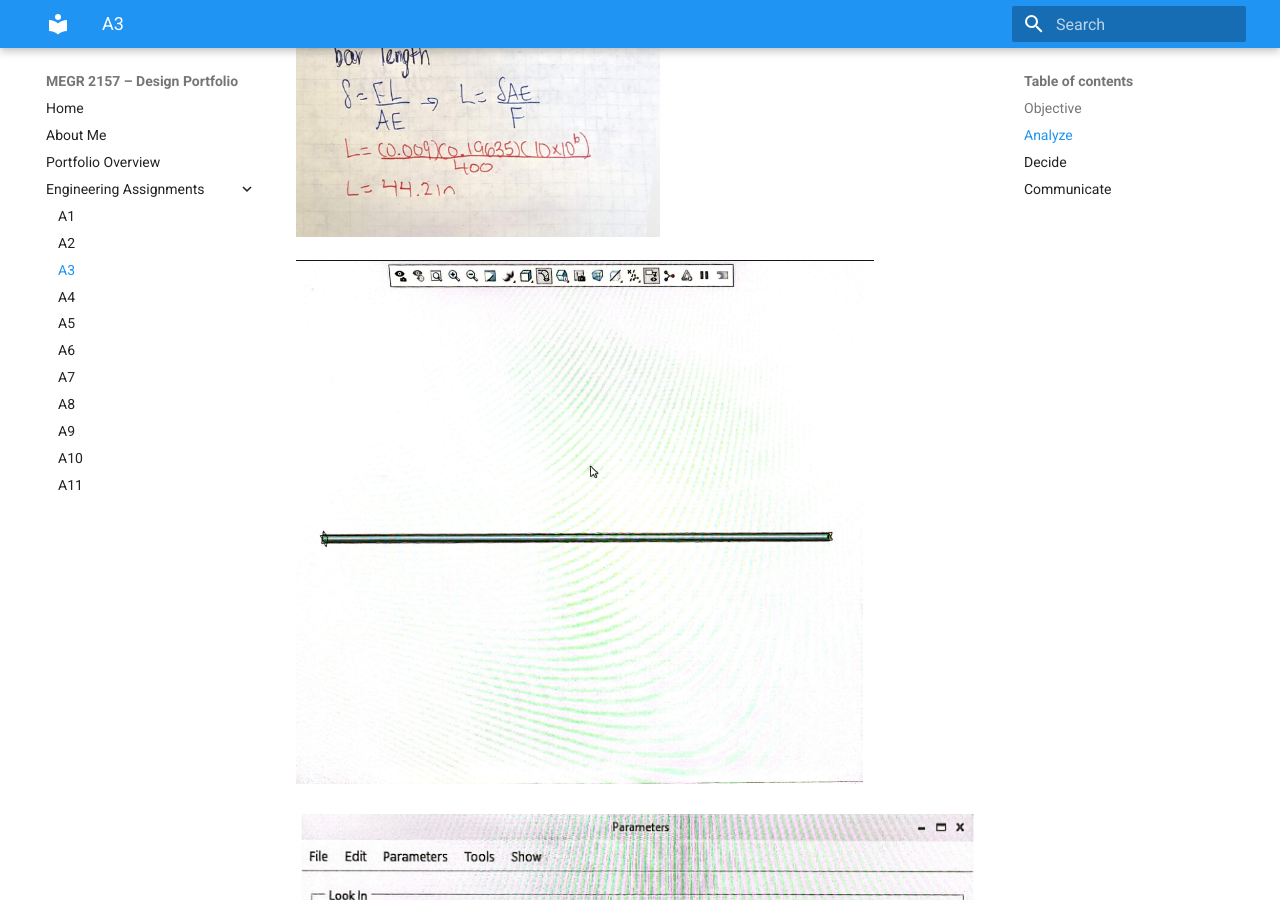
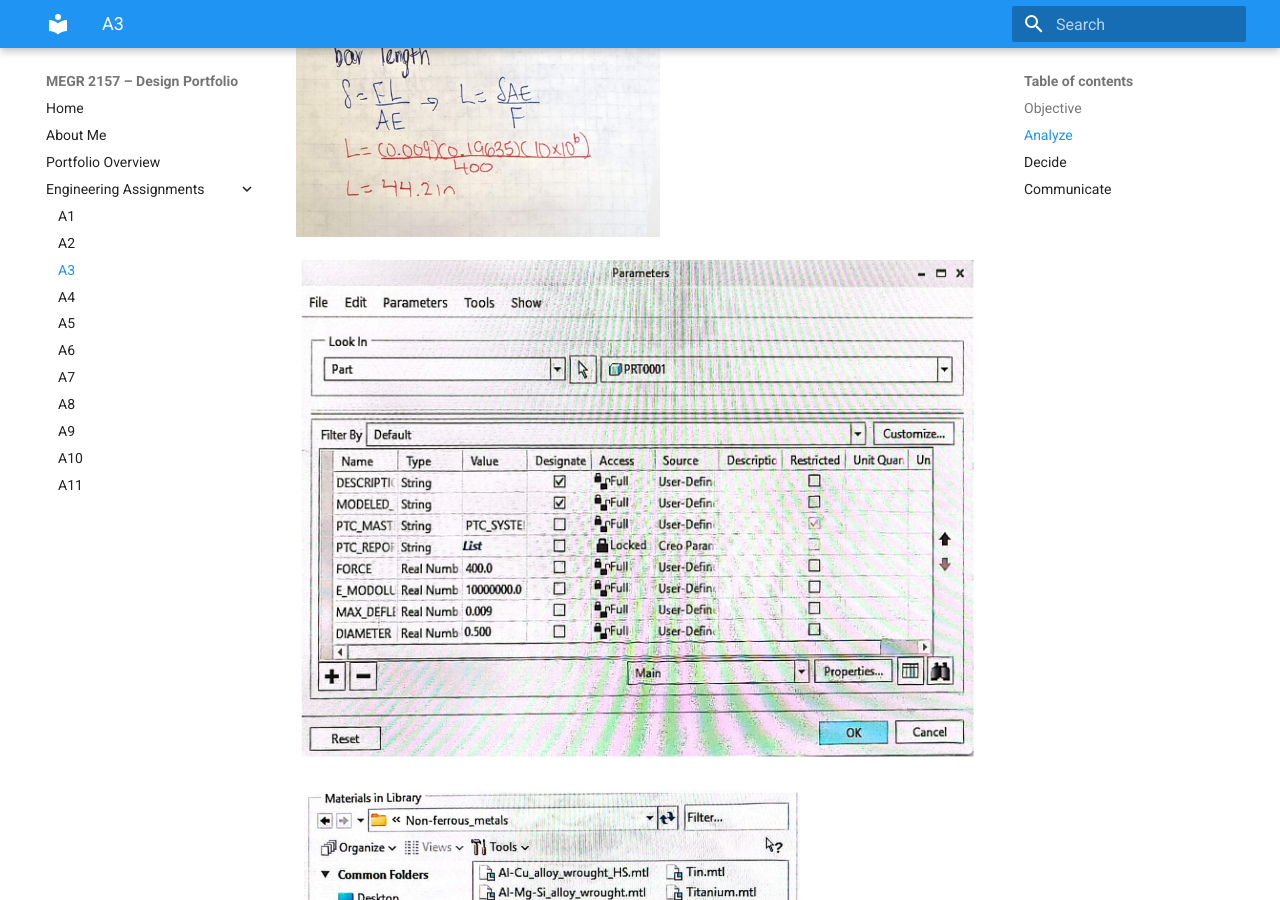
Before and after one commit to ncenatus/design-project-portfolio, an MkDocs documentation site: the page built from docs/assignments/A03/index.md, in a window 1280 px wide and 900 px high, scrolled down 495 px. Built offline with MkDocs 1.6.1 and Material for MkDocs 9.7.7, drawn with Linux system fonts in a browser that asks for light colours.

Commit message:
Update index.md

```diff
--- a/docs/assignments/A03/index.md
+++ b/docs/assignments/A03/index.md
@@ -6,7 +6,7 @@
 ## Analyze
 ![A3](A.png)
 
-![A3](PART.png)
+
 
 ![A3](PARAMETERS.png)
 
```
